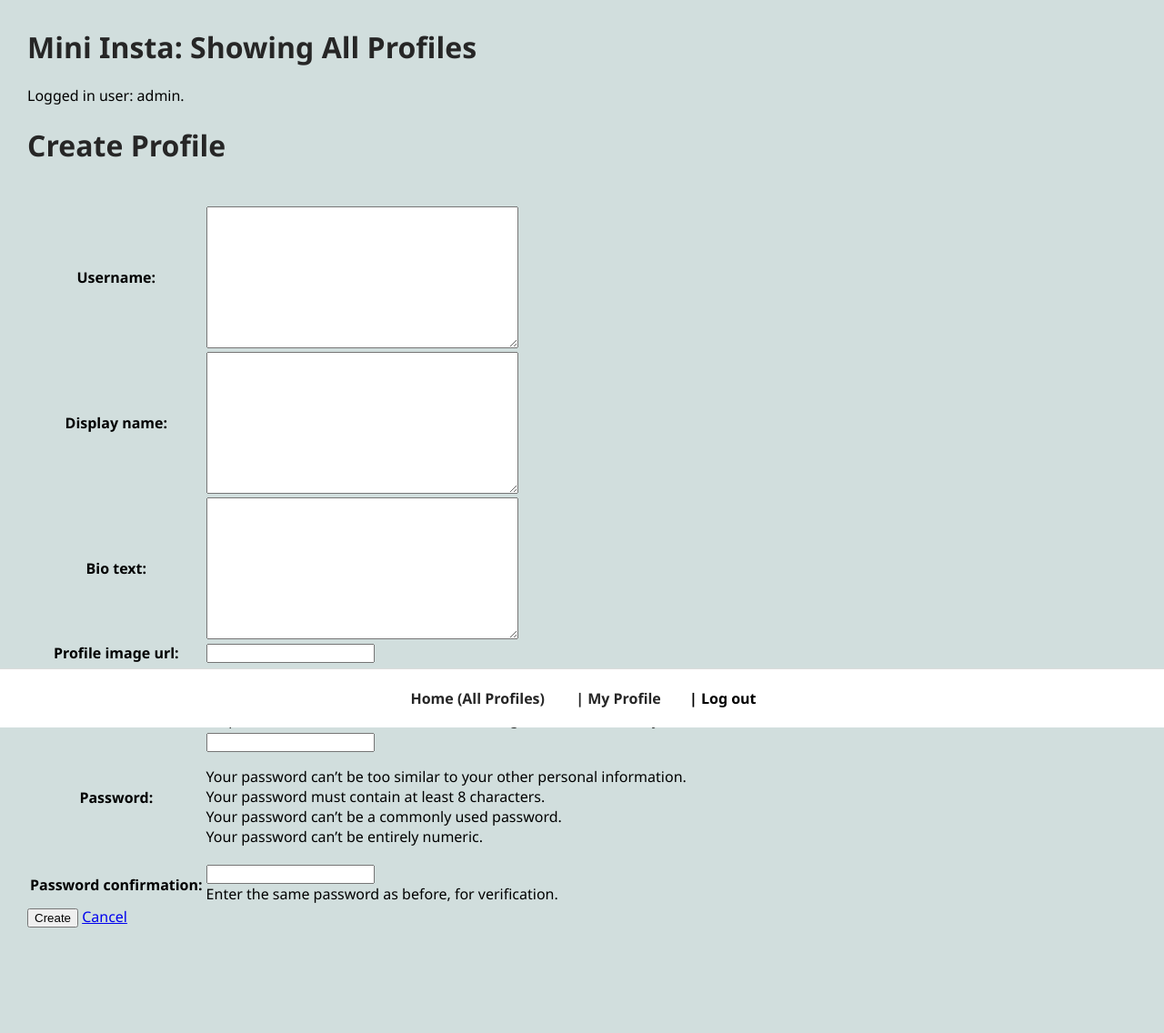
After one commit to Victor-Liu-BU/cs412, a Django app: page /mini_insta/create_profile/ in a window 1280 px wide. The commit adds this page. Shown: the whole page at 91% size. Run offline with Django 5.2, Linux system fonts and the light colour scheme; a user stored in the database is signed in.

Commit message:
finished assignment 7

```diff
--- a/mini_insta/forms.py
+++ b/mini_insta/forms.py
@@ -28,3 +28,19 @@ class UpdatePostForm(forms.ModelForm):
         """Associate this form with a model in our database"""
         model = Post
         fields = ['caption']
+
+class UserCreationForm(forms.ModelForm):
+    """A form to create a User in the database"""
+
+    class Meta:
+        """Associate this form with a model in the database"""
+        model = User
+        fields = ['username', 'password']
+
+class CreateProfileForm(forms.ModelForm):
+    """A form to create a Profile in the database"""
+
+    class Meta:
+        """Associate this form with a model in the database"""
+        model = Profile
+        fields = ['username', 'display_name', 'bio_text', 'profile_image_url']
--- a/mini_insta/templates/mini_insta/base.html
+++ b/mini_insta/templates/mini_insta/base.html
@@ -42,17 +42,35 @@
                         <!-- If a profile is in context, link to their feed and profile page -->
                         {% if request.user == profile.user %}
                         <a href="{% url 'show_feed' %}">Home (Feed)</a>
-                        <a href="{% url 'show_profile' profile.pk %}"> | My Profile</a>
+                        <a href="{% url 'show_my_profile' %}"> | My Profile</a>
                         <a href="{% url 'create_post' %}"> | Create Post</a>
                         <a href="{% url 'search' %}"> | Search</a>
+                        <form action="{% url 'logout' %}" method="post" style="display: inline;">
+                            {% csrf_token %}
+                            <button type="submit" class="action-button">| Log out</button>
+                        </form>
                         {% elif request.user.is_authenticated %}
+                        <a href="{% url 'show_my_profile' %}"> My Profile</a>
                         <a href="{% url 'search' %}"> | Search</a>
+                        <form action="{% url 'logout' %}" method="post" style="display: inline;">
+                            {% csrf_token %}
+                            <button type="submit" class="action-button">| Log out</button>
+                        </form>
                         {% else %}
                         <a href="{% url 'login' %}"> | Log in to Create Post and Search</a>
                         {% endif %}
                     {% else %}
                         <!-- Default link if no specific profile is in context -->
                         <a href="{% url 'show_all_profiles' %}">Home (All Profiles)</a>
+                        {% if request.user.is_authenticated %}
+                        <a href="{% url 'show_my_profile' %}"> | My Profile</a>
+                        <form action="{% url 'logout' %}" method="post" style="display: inline;">
+                            {% csrf_token %}
+                            <button type="submit" class="action-button">| Log out</button>
+                        </form>
+                        {% else %}
+                        <a href="{% url 'login' %}"> | Log in</a>
+                        {% endif %}
                     {% endif %}
                 </li>
             </ul>
--- /dev/null
+++ b/mini_insta/templates/mini_insta/create_profile_form.html
@@ -0,0 +1,23 @@
+<!-- mini_insta/templates/mini_insta/create_profile_form.html -->
+<!-- Ting Shing Liu, 10/24/25 -->
+<!-- Create Profile Page template for the mini insta webpage -->
+
+{% extends 'mini_insta/base.html' %}
+
+{% block content %}
+
+<h1>Create Profile</h1>
+<form method="POST" enctype="multipart/form-data">
+    {% csrf_token %}
+    <table>
+    {{ form.as_table }}
+    <tr><th colspan="2">Login Information</th></tr>
+    <br>
+    {{ user_form.as_table }}
+    </table>
+    <!--When the user submits, navigate to Created Profile-->
+    <input type="submit" name="submit" value="Create">
+    <!--Navigate back to the show all profiles page on cancel-->
+    <a href="{% url 'show_all_profiles' %}">Cancel</a>
+</form>
+{% endblock %}
--- a/mini_insta/templates/mini_insta/delete_post_form.html
+++ b/mini_insta/templates/mini_insta/delete_post_form.html
@@ -15,7 +15,7 @@
     {% csrf_token %}
     <input type="submit" value="Delete">
 </form>
-<form action="{% url 'show_profile' post.profile.pk %}" method="GET">
+<form action="{% url 'show_my_profile' %}" method="GET">
     <input type="submit" value="Cancel">
 </form>
 {% endblock %}
--- a/mini_insta/templates/mini_insta/login.html
+++ b/mini_insta/templates/mini_insta/login.html
@@ -1,7 +1,7 @@
 <!-- templates/mini_insta/templates/login.html -->
 <!-- Ting Shing Liu, 10/23/25-->
 <!-- Login Page Template for our Mini_insta App-->
-{% extends 'blog/base.html' %}
+{% extends 'mini_insta/base.html' %}
 
 {% block content %}
 <!-- This basic authentication form works.
@@ -18,11 +18,11 @@
     {% if request.GET.next %}
     <input type="hidden" name="next" value="{{request.GET.next}}">
     {% else %}
-    <input type="hidden" name="next" value="{% url 'show_all' %}">
+    <input type="hidden" name="next" value="{% url 'show_all_profiles' %}">
     {% endif %}
     <input type="submit" value="Login">
 </form>
 
 <hr>
-Don't have an account? <a href="{% url 'register' %}">Register here</a>.
+Don't have an account? <a href="{% url 'create_profile' %}">Create Here</a>.
 {% endblock %}
--- a/mini_insta/templates/mini_insta/update_profile_form.html
+++ b/mini_insta/templates/mini_insta/update_profile_form.html
@@ -7,7 +7,7 @@
 {% block content %}
 
 <h1>Update Profile for {{profile.username}}</h1>
-<form action="{% url 'update_profile' profile.pk %}" method="POST"
+<form action="{% url 'update_profile' %}" method="POST"
     enctype="multipart/form-data">
     {% csrf_token %}
     <table>
--- a/mini_insta/urls.py
+++ b/mini_insta/urls.py
@@ -5,11 +5,13 @@
 from django.urls import path
 from django.conf import settings
 from .views import * # Import All Views from views.py
+from django.contrib.auth import views as auth_views
 
 # URL patterns specific to the mini insta app:
 urlpatterns = [
     path('', ProfileListView.as_view(), name="show_all_profiles"), # Path to the base page where it displays all profiles
     path('profile/<int:pk>', ProfileDetailView.as_view(), name="show_profile"), # Path to a unique profile page with their respective id
+    path('profile/', ProfileDetailView.as_view(), name="show_my_profile"), # Path to the user's own profile page
     path('post/<int:pk>', PostDetailView.as_view(), name="show_post"), # Path to a unique post with their respective id
     path('profile/create_post', CreatePostView.as_view(), name="create_post"), # Path to the create post form with their respective profile id
     path('profile/update', UpdateProfileView.as_view(), name="update_profile"), # Path to the update profile form with their respective profile id
@@ -19,4 +21,11 @@ urlpatterns = [
     path('profile/<int:pk>/following', ShowFollowingDetailView.as_view(), name='show_following'), # Path to the following page
     path('profile/feed', PostFeedListView.as_view(), name='show_feed'), # Path to the feed page of profiles followed by the user
     path('profile/search', SearchView.as_view(), name='search'), # Path to the search page
+    path('login/', auth_views.LoginView.as_view(template_name='mini_insta/login.html'), name='login'), # Path to the login page
+	path('logout/', auth_views.LogoutView.as_view(next_page='show_all_profiles'), name='logout'), # Path to the logout page
+    path('create_profile/', CreateProfileView.as_view(), name='create_profile'), # Path to the create profile page
+    path('profile/<int:pk>/follow', AddFollowView.as_view(), name='follow'),
+    path('profile/<int:pk>/delete_follow', RemoveFollowView.as_view(), name='unfollow'),
+    path('post/<int:pk>/like', AddLikeView.as_view(), name='like_post'),
+    path('post/<int:pk>/delete_like', RemoveLikeView.as_view(), name='unlike_post'),
 ]
--- a/mini_insta/views.py
+++ b/mini_insta/views.py
@@ -3,13 +3,16 @@
 # Views file for the mini_insta app that describes the Profile classes that will be used in the application
 from django.shortcuts import render
 from django.views.generic import ListView, DetailView, CreateView, UpdateView, DeleteView
-from .models import Profile, Post, Photo
-from .forms import CreatePostForm, UpdateProfileForm, UpdatePostForm
+from .models import Profile, Post, Photo, Follow, Like
+from .forms import CreatePostForm, UpdateProfileForm, UpdatePostForm, CreateProfileForm
+from django.shortcuts import redirect
 from django.urls import reverse
 from django.db.models import Q
 from django.contrib.auth.mixins import LoginRequiredMixin ## NEW
 from django.contrib.auth.forms import UserCreationForm ## NEW
 from django.contrib.auth.models import User ## NEW
+from django.contrib.auth import login ## NEW
+from django.views import View
 
 # Create your views here.
 class ProfileListView(ListView):
@@ -36,12 +39,53 @@ class ProfileDetailView(DetailView):
     template_name = "mini_insta/show_profile.html"
     context_object_name = "profile"
 
+    def get_object(self):
+        '''Override get_object to obtain the Profile for the logged-in user'''
+
+        if 'pk' not in self.kwargs:
+            user = self.request.user
+            profile = Profile.objects.get(user=user)
+            return profile
+        else:
+            return super().get_object()
+
+    def get_context_data(self, **kwargs):
+        # Call the base implementation first to get a context
+        context = super().get_context_data(**kwargs)
+
+        # Add the logged-in user's profile to the context, if they exist
+        if self.request.user.is_authenticated:
+            try:
+                viewer_profile = Profile.objects.get(user=self.request.user)
+                context['viewer_profile'] = viewer_profile
+            except Profile.DoesNotExist:
+                context['viewer_profile'] = None # Handle case where user has no profile yet
+        else:
+             context['viewer_profile'] = None
+
+        return context
 class PostDetailView(DetailView):
     '''Define a class interited from DetailView to show a single post with details'''
 
     model = Post
     template_name = "mini_insta/show_post.html"
     context_object_name = "post"
+
+    def get_context_data(self, **kwargs):
+        # Call the base implementation first to get a context
+        context = super().get_context_data(**kwargs)
+
+        # Add the logged-in user's profile to the context, if they exist
+        if self.request.user.is_authenticated:
+            try:
+                viewer_profile = Profile.objects.get(user=self.request.user)
+                context['viewer_profile'] = viewer_profile
+            except Profile.DoesNotExist:
+                context['viewer_profile'] = None # Handle case where user has no profile yet
+        else:
+             context['viewer_profile'] = None
+
+        return context
 
 class CreatePostView(LoginRequiredMixin, CreateView):
     '''A view to handle creation of a new Post on a Profile '''
@@ -168,23 +212,6 @@ class DeletePostView(LoginRequiredMixin, DeleteView):
     def get_login_url(self) -> str:
         '''return the URL required for login'''
         return reverse('login')
-
-    def form_valid(self, form):
-        """This method handles the form submission and saves the updated
-        Profile object to the Django database."""
-
-        user = self.request.user
-        # attach user to form instance (Profile object):
-        form.instance.user = user
-
-        # delegate the work to the superclass method form_valid:
-        return super().form_valid(form)
-
-    def get_object(self):
-        '''Override get_object to obtain the Profile for the logged-in user'''
-        user = self.request.user
-        profile = Profile.objects.get(user=user)
-        return profile
 
 class UpdatePostView(LoginRequiredMixin, UpdateView):
     '''A view to handle the update of a Post object'''
@@ -351,3 +378,148 @@ class SearchView(LoginRequiredMixin, ListView):
         user = self.request.user
         profile = Profile.objects.get(user=user)
         return profile
+
+class CreateProfileView(CreateView):
+    '''A view to handle creation of a new Profile in the database'''
+
+    form_class = CreateProfileForm
+    template_name = 'mini_insta/create_profile_form.html'
+
+    def get_login_url(self) -> str:
+        '''return the URL required for login'''
+        return reverse('login')
+
+    def form_valid(self, form):
+        '''Handle the form submission to create a new User and Profile object.'''
+
+        # Reconstruct the UserCreationForm from the POST data
+        user_form = UserCreationForm(self.request.POST)
+
+        if user_form.is_valid():
+            # Save the new User object
+            user = user_form.save()
+
+            # Log the new user in
+            login(self.request, user, backend='django.contrib.auth.backends.ModelBackend')
+
+            # Attach the new user to the Profile form instance
+            form.instance.user = user
+
+            # Delegate the rest to the super class' form_valid (saves profile, redirects)
+            return super().form_valid(form)
+        else:
+            # The UserCreationForm was invalid, so re-render the page
+            # with both forms and their errors.
+            context = self.get_context_data()
+            context['form'] = form           # The (valid) CreateProfileForm
+            context['user_form'] = user_form # The (invalid) UserCreationForm
+            return self.render_to_response(context)
+
+    def get_context_data(self, **kwargs):
+        # Calling the superclass method
+        context = super().get_context_data(**kwargs)
+
+        # Add an instance of the UserCreationForm to the context
+        context['user_form'] = UserCreationForm()
+
+        return context
+
+class AddFollowView(LoginRequiredMixin, View):
+    '''A view to handle the creation of a Follow object'''
+
+    def get_login_url(self):
+        return reverse('login')
+
+    def post(self, request, *args, **kwargs):
+        # 1. Get the profile to follow (the "other" profile)
+        profile_to_follow_pk = self.kwargs['pk']
+        profile_to_follow = Profile.objects.get(pk=profile_to_follow_pk)
+
+        # 2. Get the current user's profile (the "follower")
+        follower_profile = Profile.objects.get(user=request.user)
+
+        # 3. Check constraint: Don't allow following yourself
+        if profile_to_follow != follower_profile:
+            # 4. Create the Follow object, if it doesn't already exist
+            Follow.objects.get_or_create(
+                profile=profile_to_follow,
+                follower_profile=follower_profile
+            )
+
+        # 5. Redirect back to the profile page
+        return redirect('show_profile', pk=profile_to_follow_pk)
+
+class RemoveFollowView(LoginRequiredMixin, View):
+    '''A view to handle the deletion of a Follow object'''
+
+    def get_login_url(self):
+        return reverse('login')
+
+    def post(self, request, *args, **kwargs):
+        # 1. Get the profile to unfollow
+        profile_to_unfollow_pk = self.kwargs['pk']
+        profile_to_unfollow = Profile.objects.get(pk=profile_to_unfollow_pk)
+
+        # 2. Get the current user's profile
+        follower_profile = Profile.objects.get(user=request.user)
+
+        # 3. Find and delete the Follow object
+        follow_instance = Follow.objects.filter(
+            profile=profile_to_unfollow,
+            follower_profile=follower_profile
+        )
+        if follow_instance.exists():
+            follow_instance.delete()
+
+        # 4. Redirect back to the profile page
+        return redirect('show_profile', pk=profile_to_unfollow_pk)
+
+class AddLikeView(LoginRequiredMixin, View):
+    '''A view to handle the creation of a Like object'''
+
+    def get_login_url(self):
+        return reverse('login')
+
+    def post(self, request, *args, **kwargs):
+        # 1. Get the post to like
+        post_pk = self.kwargs['pk']
+        post_to_like = Post.objects.get(pk=post_pk)
+
+        # 2. Get the current user's profile (the "liker")
+        liker_profile = Profile.objects.get(user=request.user)
+
+        # 3. Check constraint: Don't allow liking your own post
+        if post_to_like.profile != liker_profile:
+            # 4. Create the Like object, if it doesn't already exist
+            Like.objects.get_or_create(
+                post=post_to_like,
+                profile=liker_profile
+            )
+
+        # 5. Redirect back to the post page
+        return redirect('show_post', pk=post_pk)
+
+class RemoveLikeView(LoginRequiredMixin, View):
+    '''A view to handle the deletion of a Like object'''
+
+    def get_login_url(self):
+        return reverse('login')
+
+    def post(self, request, *args, **kwargs):
+        # 1. Get the post to unlike
+        post_pk = self.kwargs['pk']
+        post_to_unlike = Post.objects.get(pk=post_pk)
+
+        # 2. Get the current user's profile
+        liker_profile = Profile.objects.get(user=request.user)
+
+        # 3. Find and delete the Like object
+        like_instance = Like.objects.filter(
+            post=post_to_unlike,
+            profile=liker_profile
+        )
+        if like_instance.exists():
+            like_instance.delete()
+
+        # 4. Redirect back to the post page
+        return redirect('show_post', pk=post_pk)
--- a/static/styles-mini-insta.css
+++ b/static/styles-mini-insta.css
@@ -73,6 +73,10 @@ body {
     padding: 16px;
     text-align: center;
     color: #8e8e8e;
+}
+.post-actions {
+    margin-top: 15px; /* Adds space above the button(s) */
+    padding: 0 15px;
 }
 
 .posts-section {
@@ -187,7 +191,49 @@ body {
     text-transform: uppercase;
 }
 
-/* End New Post Feed Styles */
+.action-button {
+    /* Reset button defaults */
+    background: none;
+    border: none;
+    padding: 6px 12px; /* Add some padding */
+    margin: 5px 0;     /* Add some margin */
+    font: inherit;     /* Use the standard font */
+    cursor: pointer;
+    font-weight: bold;
+    border-radius: 4px; /* Slightly rounded corners */
+    display: inline-block; /* Make it behave like a link */
+    text-align: center;
+    transition: background-color 0.2s ease; /* Smooth hover effect */
+}
+
+/* Style for Following/Liking state */
+.follow-button,
+.like-button {
+    background-color: #8e8e8e;
+    color: white;
+}
+.follow-button:hover,
+.like-button:hover {
+    background-color: #2a7fc9; /* Darker blue on hover */
+}
+
+/* Style for Unfollow/Unlike state */
+.unfollow-button,
+.unlike-button {
+    background-color: #eee; /* Light grey background */
+    color: #262626; /* Dark text */
+    border: 1px solid #dbdbdb; /* Add a light border */
+    padding: 5px 11px; /* Adjust padding because of border */
+}
+.unfollow-button:hover,
+.unlike-button:hover {
+    background-color: #e0e0e0; /* Slightly darker grey on hover */
+}
+
+/* Ensure buttons line up nicely in profile info */
+.profile-info .action-button {
+    margin-top: 10px; /* Add space above the button */
+}
 
 footer {
     position: fixed;
```
Also changed, not shown: mini_insta/models.py (+13 -0 lines), mini_insta/templates/mini_insta/show_post.html (+25 -6 lines), mini_insta/templates/mini_insta/show_profile.html (+15 -0 lines), db.sqlite3.
